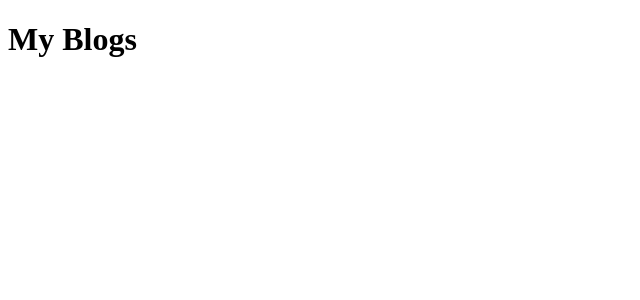
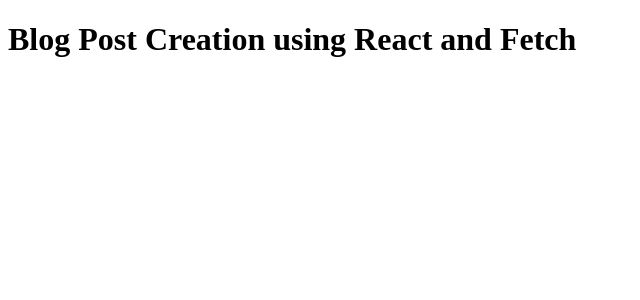
Before and after one commit to JasonHensley1989/react-blog, a React (Create React App) app: page / in a window 1280 px wide. Shown: the top 300 px of the page, without its empty margins (0-640 px from the left). Built offline with nearby package versions, Linux system fonts and the light colour scheme.

Commit message:
app setup

```diff
--- a/src/App.js
+++ b/src/App.js
@@ -2,7 +2,7 @@
   return (
     <div className="App">
       <div className="content">
-        <h1>My Blogs</h1>
+        <h1>Blog Post Creation using React and Fetch</h1>
       </div>
     </div>
   );
```
